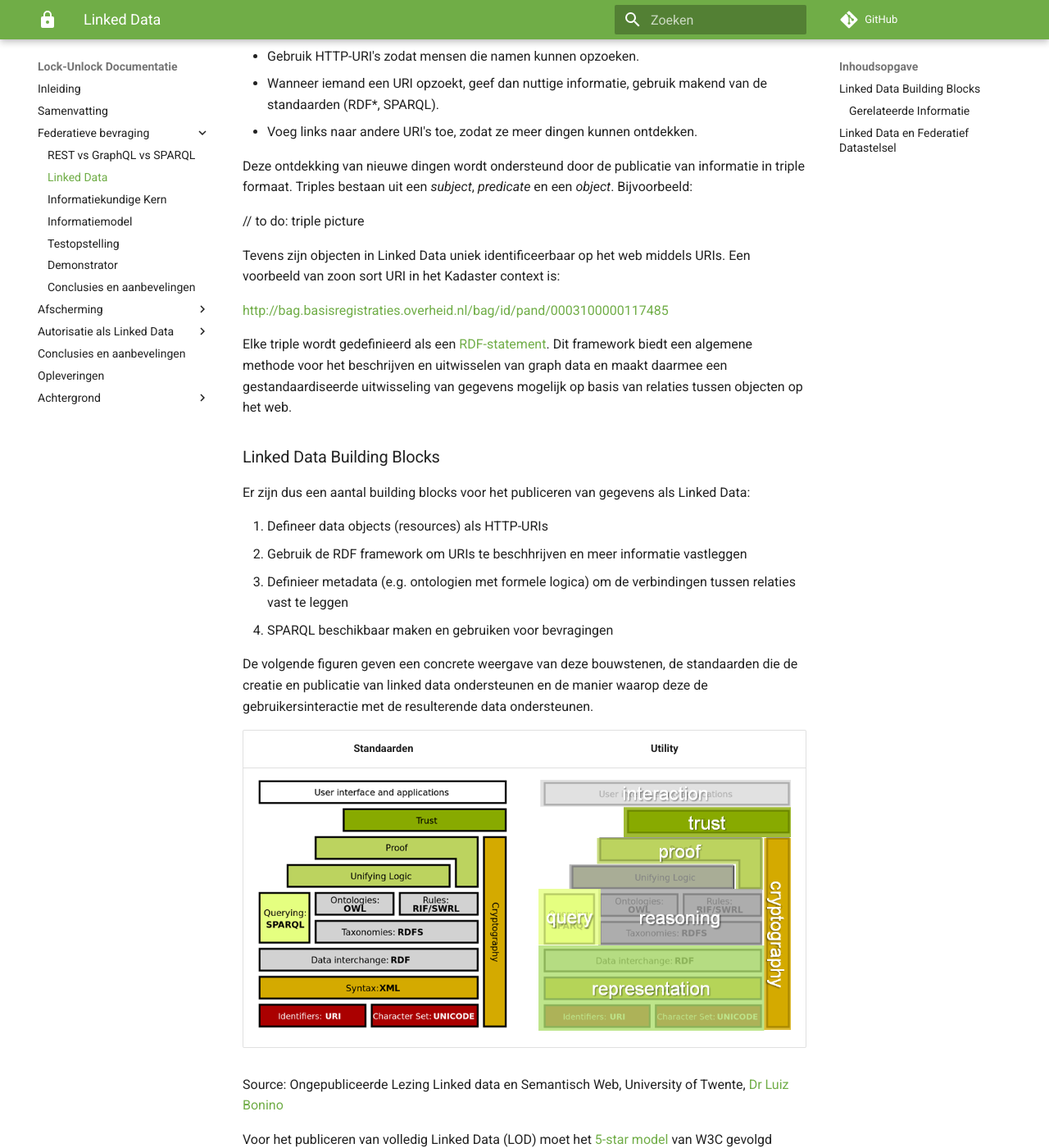
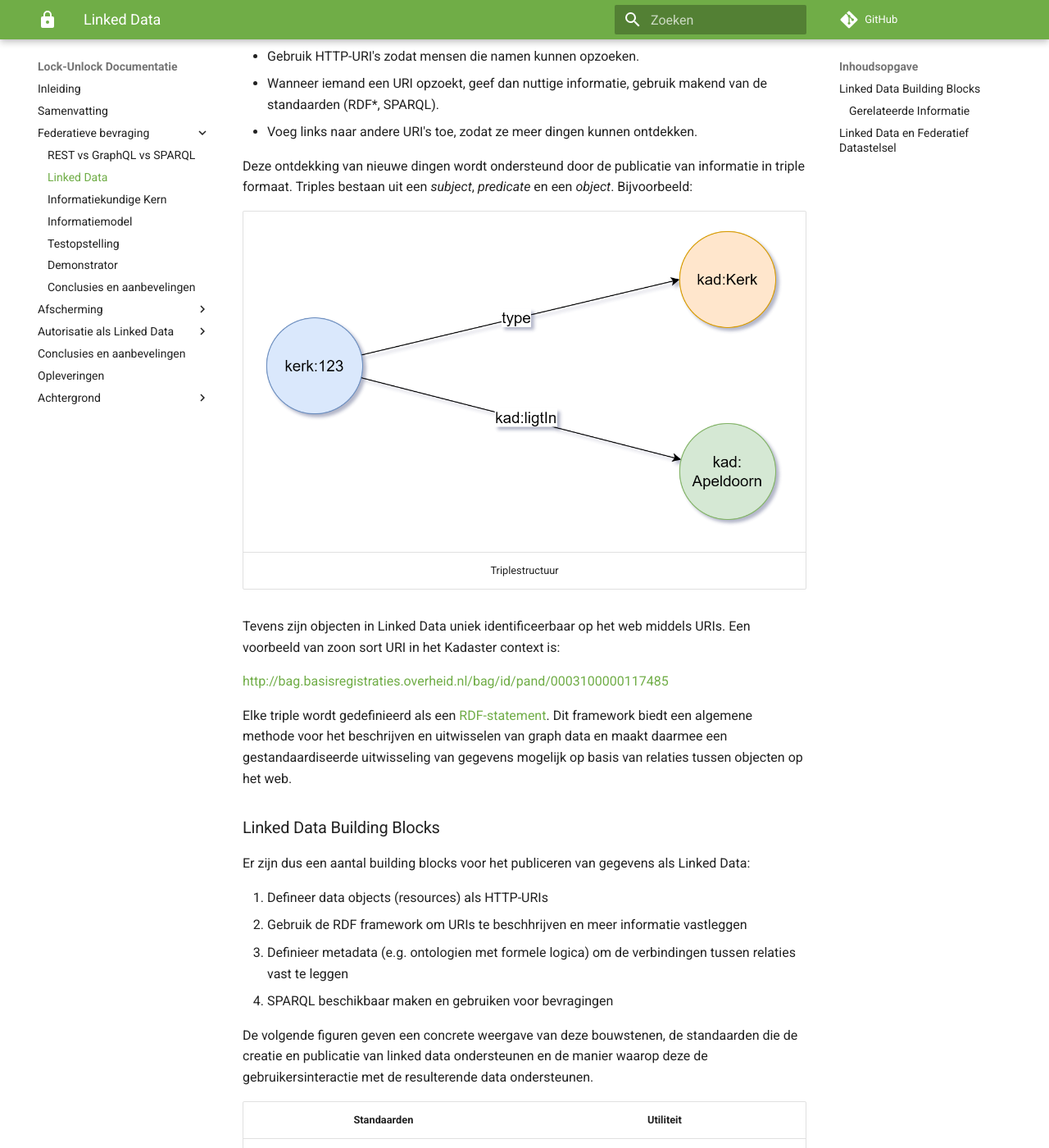
Before and after one commit to kadaster-labs/lock-unlock-docs, an MkDocs documentation site: the page built from docs/federatieve-bevraging/linkeddata.md, in a window 1280 px wide and 1400 px high, scrolled down 564 px. Shown: the whole window at 82% size. Built offline with MkDocs 1.6.1 and Material for MkDocs 9.7.7, drawn with Linux system fonts in a browser that asks for light colours; comment, search, counter and statistics services are not loaded.

Commit message:
Clean: Federatieve Bevragingen

```diff
--- a/docs/federatieve-bevraging/linkeddata.md
+++ b/docs/federatieve-bevraging/linkeddata.md
@@ -14,7 +14,9 @@ Linked (Open) Data zijn gestructureerde gegevens, gemodelleerd als een graph en
 
 Deze ontdekking van nieuwe dingen wordt ondersteund door de publicatie van informatie in triple formaat. Triples bestaan uit een _subject_, _predicate_ en een _object_. Bijvoorbeeld:
 
-// to do: triple picture
+|![triplestructuur](images/triple.png)|
+|:-:|
+| Triplestructuur|
 
 Tevens zijn objecten in Linked Data uniek identificeerbaar op het web middels URIs. Een voorbeeld van zoon sort URI in het Kadaster context is:
 
@@ -32,7 +34,7 @@ Er zijn dus een aantal building blocks voor het publiceren van gegevens als Link
 
 De volgende figuren geven een concrete weergave van deze bouwstenen, de standaarden die de creatie en publicatie van linked data ondersteunen en de manier waarop deze de gebruikersinteractie met de resulterende data ondersteunen.
 
-| **Standaarden** | **Utility** |
+| **Standaarden** | **Utiliteit** |
 |:-:|:-:|
 |![building block linked data](images/theoretical-context-semantics.png)|![building block linked data](images/theoretical-context-semantics-2.png)|
 
```
Also changed, not shown: docs/federatieve-bevraging/testopstelling.md (+1 -1 lines), docs/federatieve-bevraging/images/triple.png (added).
